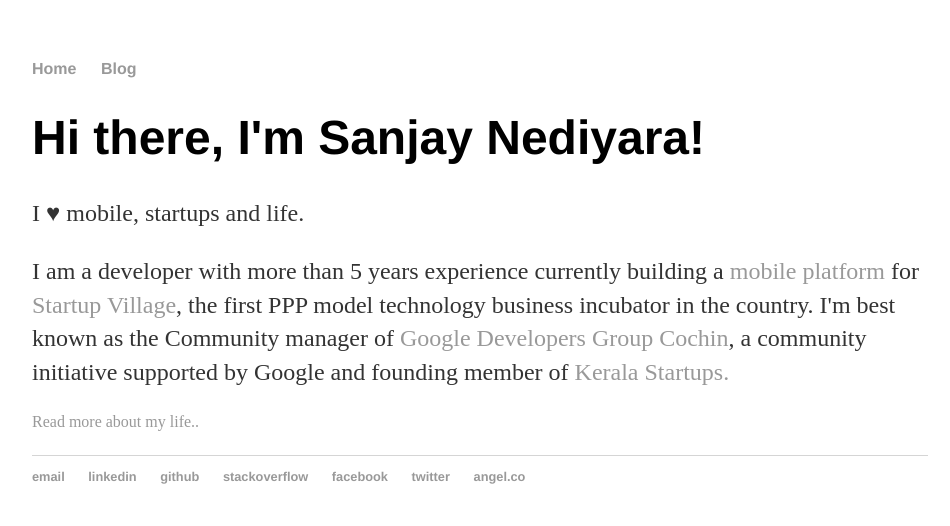
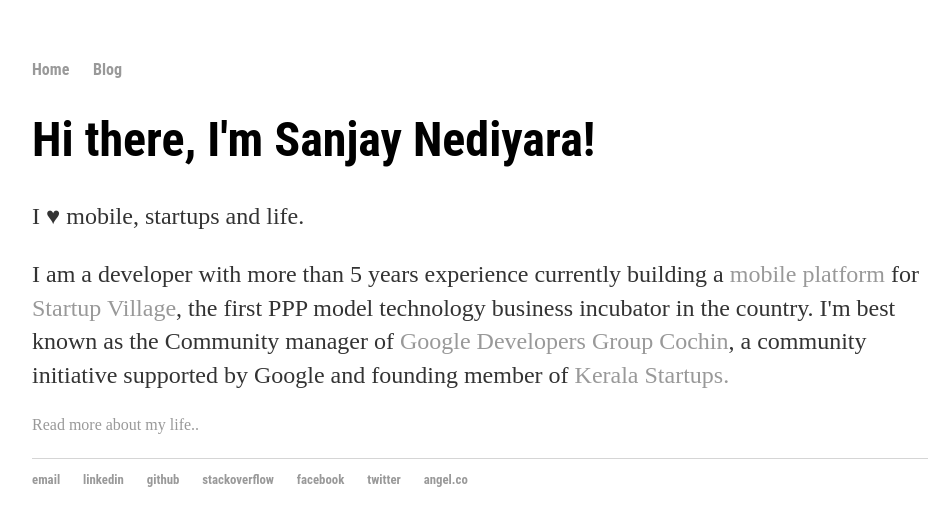
Before and after one commit to COD3BOY/cod3boy.github.io, a Jekyll site: the page built from index.html, in a window 1280 px wide. Shown: the top 526 px of the page, without its empty margins (160-1110 px from the left). Built offline with Jekyll 4.4.1, drawn with Linux system fonts in a browser that asks for light colours.

Commit message:
Update main.css

```diff
--- a/css/main.css
+++ b/css/main.css
@@ -22,7 +22,7 @@
     width: 70%;
 }
 nav ul, footer ul {
-    font-family:'Helvetica', 'Arial', 'Sans-Serif';
+    font-family: 'Roboto Condensed', sans-serif;
     padding: 0px;
     list-style: none;
     font-weight: bold;
@@ -40,7 +40,7 @@
 }
 h1 {
     font-size: 3em;
-    font-family:'Helvetica', 'Arial', 'Sans-Serif';
+    font-family: 'Roboto Condensed', sans-serif;
 }
 p {
     font-size: 1.5em;
```
